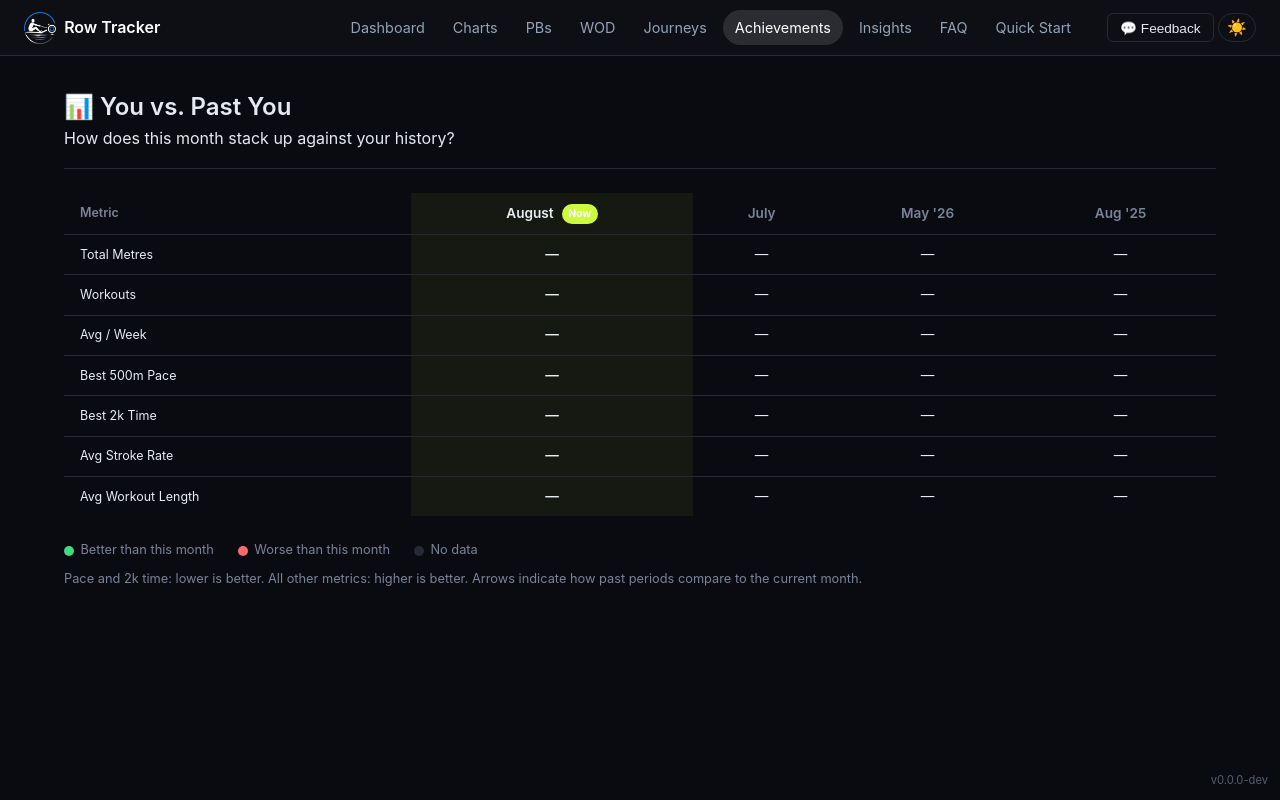
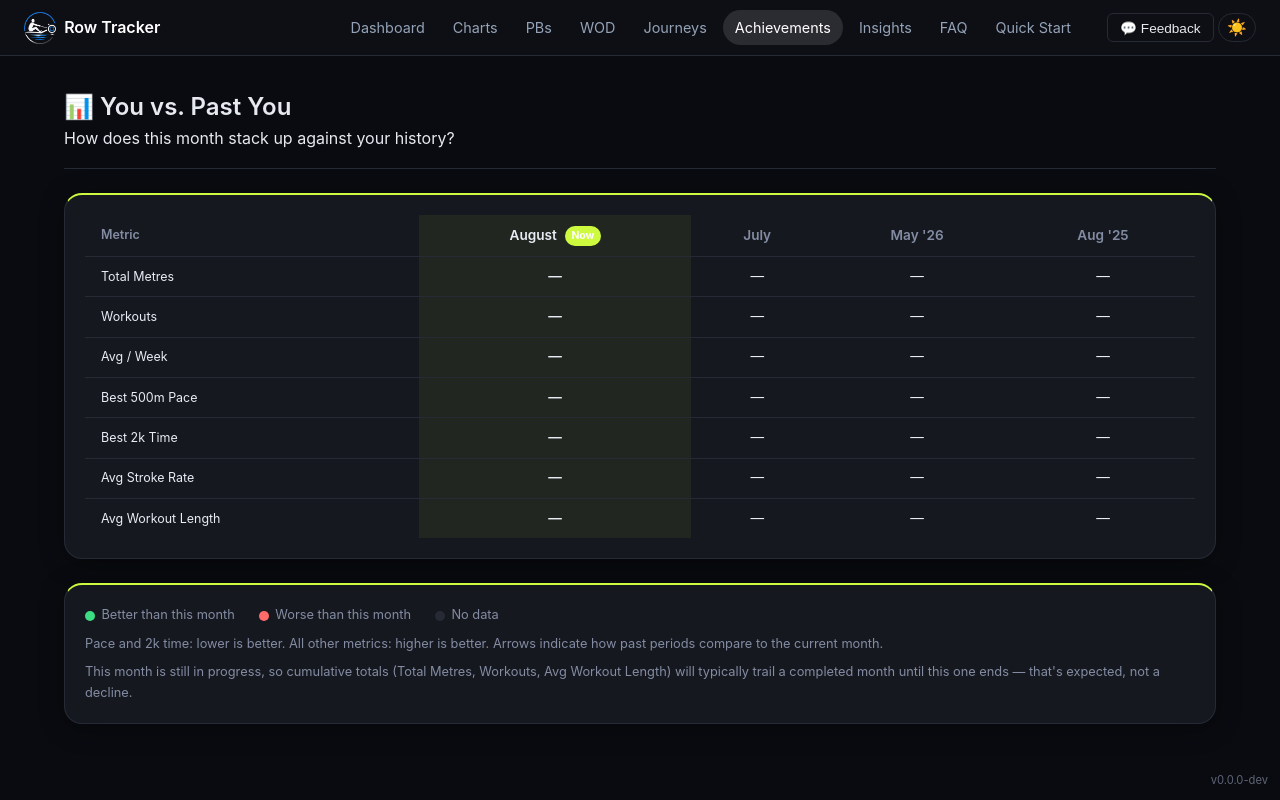
Before and after one commit to dsubtle1/row-tracker, a Flask app: page /gamification/versus in a window 1280 px wide. Run offline with Flask 3, Linux system fonts and the light colour scheme; data that the repository does not hold is empty; some libraries are stand-ins or nearby versions.

Commit message:
v0.31.0: fix Versus/Challenge/PB-staleness display bugs, branded 404, contrast fixes
Found via a full design review: the "You vs. Past You" delta arrows were
inverted (comparing this month backwards against past periods), exceeding a
Season Challenge target rendered negative "m to go"/"daily needed" figures
instead of a win, and the PB stale badge fired on every card once an account
had years of history since the 90-day threshold never re-tiered. Also fixes
two measured WCAG AA contrast failures (light-theme accent text, dark-theme
compare-bar muted text), replaces the raw Flask 404 with a branded page, and
gives the previously-unstyled .card/.card-body base (used by Challenges,
Versus, Export, Goals, and the Achievements hub) real styling plus a signature
accent-colored top edge.

```diff
--- a/app.py
+++ b/app.py
@@ -201,6 +201,13 @@ def create_app():
         response.headers["Cache-Control"] = "no-cache"
         return response
 
+    # A mistyped or stale-bookmarked URL otherwise fell through to Flask's
+    # raw unstyled Werkzeug "Not Found" page — no nav, no theme, no way
+    # back into the app.
+    @app.errorhandler(404)
+    def not_found(error):
+        return render_template("404.html"), 404
+
     # ---------------------------------------------------------------- scheduler
     # Skipped under TESTING — a real BackgroundScheduler thread has no
     # business running against a throwaway test database, and every test
--- a/blueprints/gamification.py
+++ b/blueprints/gamification.py
@@ -80,10 +80,20 @@ def _attach_badge_display(badges):
         badge.progress = None if badge.earned_date else get_badge_progress(badge.badge_key)
 
 def _get_stale_pbs():
-    cutoff = date.today() - timedelta(days=90)
+    """PBs due for a retest (90 days - 1 year old).
+
+    Bounded on both ends: under 90 days isn't stale yet, and over a year
+    isn't a "nudge" anymore — see PersonalBest.staleness_tier. Without the
+    upper bound, every PB on a multi-year account nudges forever, which
+    defeats the point of a nudge list.
+    """
+    today = date.today()
+    lower_cutoff = today - timedelta(days=365)
+    upper_cutoff = today - timedelta(days=90)
     return PersonalBest.query.filter(
         PersonalBest.achieved_date != None,
-        PersonalBest.achieved_date < cutoff
+        PersonalBest.achieved_date < upper_cutoff,
+        PersonalBest.achieved_date >= lower_cutoff,
     ).all()
 
 def _get_gamification_stats():
@@ -521,7 +531,9 @@ def _get_challenges():
         Workout.workout_date <= today,
     ).scalar() or 0
     q_pct = min(round((q_metres / QUARTER_TARGET) * 100, 1), 100)
-    daily_needed = round((QUARTER_TARGET - q_metres) / days_remaining) if days_remaining > 0 else 0
+    q_remaining = max(QUARTER_TARGET - q_metres, 0)
+    q_exceeded = q_metres > QUARTER_TARGET
+    daily_needed = round(q_remaining / days_remaining) if days_remaining > 0 else 0
     on_pace_daily = round(QUARTER_TARGET / days_in_q)
 
     # ── 2. PB season — attempt all 8 categories this quarter ──────────────
@@ -557,6 +569,8 @@ def _get_challenges():
         Workout.workout_date <= today,
     ).scalar() or 0
     month_pct = min(round((month_metres / MONTH_TARGET) * 100, 1), 100)
+    month_remaining = max(MONTH_TARGET - month_metres, 0)
+    month_exceeded = month_metres > MONTH_TARGET
     month_days_remaining = (
         date(today.year, today.month % 12 + 1, 1) - timedelta(days=1) - today
     ).days if today.month < 12 else (date(today.year, 12, 31) - today).days
@@ -571,6 +585,9 @@ def _get_challenges():
             "target":        QUARTER_TARGET,
             "achieved":      q_metres,
             "pct":           q_pct,
+            "remaining":     q_remaining,
+            "exceeded":      q_exceeded,
+            "overshoot_multiple": round(q_metres / QUARTER_TARGET, 1) if q_exceeded else None,
             "daily_needed":  daily_needed,
             "on_pace_daily": on_pace_daily,
             "on_pace":       q_metres >= round(QUARTER_TARGET * (days_elapsed / days_in_q)),
@@ -595,6 +612,9 @@ def _get_challenges():
             "target":        MONTH_TARGET,
             "achieved":      month_metres,
             "pct":           month_pct,
+            "remaining":     month_remaining,
+            "exceeded":      month_exceeded,
+            "overshoot_multiple": round(month_metres / MONTH_TARGET, 1) if month_exceeded else None,
             "days_remaining": month_days_remaining,
             "month_name":    today.strftime("%B"),
         },
@@ -1123,10 +1143,16 @@ def _get_versus_data():
             if fmt == "metres" and isinstance(display, int):
                 display = f"{display:,}"
 
-            # Delta vs this_month (skip for this_month itself)
+            # Delta of THIS column vs this_month (skip for this_month itself).
+            # diff is "this column's value minus this month's value": a
+            # positive diff means the column outperformed this month on a
+            # higher-is-better metric. Previously computed the other way
+            # around (this_month minus raw), which inverted every label —
+            # e.g. a past month with far more metres than the partial
+            # current month was marked "worse than this month".
             delta = None
             if col != "this_month" and this_val is not None and raw is not None:
-                diff = this_val - raw
+                diff = raw - this_val
                 if lower_is_better:
                     delta = "better" if diff < 0 else ("worse" if diff > 0 else "same")
                 else:
--- a/static/css/main.css
+++ b/static/css/main.css
@@ -10,7 +10,11 @@
   --color-surface-2:  #1e212b;
   --color-border:     #262a35;
   --color-text:       #e6e9ef;
-  --color-text-muted: #7a8399;
+  /* Brightened from #7a8399 — that value only cleared 4.2:1 against the
+     lighter --color-surface-2 panels (e.g. the workout-compare bar), below
+     the 4.5:1 AA minimum for normal text. This clears 4.5:1 against every
+     surface tone in the app. */
+  --color-text-muted: #838ca3;
   --color-accent:     #cdfa3f;
   --color-accent-2:   #e2ff85;
   --color-teal:       var(--color-accent);
@@ -37,8 +41,12 @@
   --color-nav-bg:       #1e293b;
   /* Same hue as the dark-theme neon accent (~75°), darkened for
      sufficient contrast against a light background. --color-teal
-     (defined in :root) resolves through this automatically. */
-  --color-accent:       #67840b;
+     (defined in :root) resolves through this automatically.
+     Darkened further from #67840b (3.93-4.30:1, below the 4.5:1 AA
+     minimum for text) to #5a7209 (~5.4:1 against white/light surfaces) —
+     this is used as text color (links, .section-link, .pb-shortcut-card)
+     as well as backgrounds/borders, so it must clear text contrast. */
+  --color-accent:       #5a7209;
   --color-accent-2:     #516808;
 
   /* Variables used as fallbacks in later-phase components */
@@ -186,6 +194,26 @@ code {
   font-weight: 600;
 }
 
+/* ---- Card (generic) ----
+   Several pages (challenges, versus, export, goals, hub) build sections
+   from class="card"/"card-body" directly, but no base rule ever styled
+   them — they rendered with no background, border, or shadow at all,
+   invisible against the page. Also gives this family its own signature
+   (a slim accent-colored top edge) rather than reusing the plain
+   thin-border-plus-shadow recipe every other card class already repeats. */
+.card {
+  background: var(--color-surface);
+  border: 1px solid var(--color-border);
+  border-top: 2px solid var(--color-accent);
+  border-radius: var(--radius);
+  box-shadow: var(--card-shadow);
+  overflow: hidden;
+}
+
+.card .card-body {
+  padding: 1.25rem;
+}
+
 /* ---- Status Card ---- */
 .status-card {
   background: var(--color-surface);
@@ -272,6 +300,12 @@ code {
   color: var(--color-amber);
   margin-top: 0.5rem;
   font-style: italic;
+}
+
+.pb-stale-note {
+  font-size: 0.75rem;
+  color: var(--color-text-muted);
+  margin-top: 0.5rem;
 }
 
 /* ---- Detail Grid ---- */
@@ -1746,6 +1780,11 @@ code {
 }
 .progress-track--lg { height: 12px; }
 .progress-fill--complete { background: var(--color-success, #3ddc84); }
+.challenge-exceeded-note {
+  font-size: 0.9rem;
+  font-weight: 600;
+  color: var(--color-success, #3ddc84);
+}
 .challenge-detail-row {
   display: flex;
   gap: 2rem;
@@ -2396,6 +2435,12 @@ code {
   background: var(--color-surface);
   border-color: var(--color-border);
   color: var(--color-text);
+}
+
+/* The shorthand border-color reset above overwrites .card's accent-colored
+   top edge (it recolors all four sides); restore just the top. */
+[data-theme="light"] .card {
+  border-top-color: var(--color-accent);
 }
 
 /* Text that used hardcoded light-text fallbacks */
--- a/templates/gamification/versus.html
+++ b/templates/gamification/versus.html
@@ -61,6 +61,11 @@
       Pace and 2k time: lower is better. All other metrics: higher is better.
       Arrows indicate how past periods compare to the current month.
     </p>
+    <p class="text-muted small mt-2">
+      This month is still in progress, so cumulative totals (Total Metres, Workouts,
+      Avg Workout Length) will typically trail a completed month until this one ends —
+      that's expected, not a decline.
+    </p>
   </div>
 </div>
 
--- a/templates/tracker/faq.html
+++ b/templates/tracker/faq.html
@@ -179,7 +179,7 @@
       <details class="faq-item">
         <summary class="faq-question">What does the "stale PB" warning mean?</summary>
         <div class="faq-answer">
-          If a personal best hasn't been improved in 90 or more days, Row Tracker flags it as stale and shows a nudge on the Achievements hub. It's a reminder to test that category again.
+          If a personal best hasn't been improved in 90 days to a year, Row Tracker flags it as stale — an amber badge on the PBs page and a nudge on the Achievements hub — as a reminder to test that category again. Past a year, the alarm treatment stops being useful, so it becomes a quiet "last tested N years ago" note on the PBs page instead, with no ongoing nudge.
         </div>
       </details>
 
--- a/templates/tracker/faq_template.html
+++ b/templates/tracker/faq_template.html
@@ -172,7 +172,7 @@
       <details class="faq-item">
         <summary class="faq-question">What does the "stale PB" warning mean?</summary>
         <div class="faq-answer">
-          If a personal best hasn't been improved in 90 or more days, Row Tracker flags it as stale and shows a nudge on the Achievements hub. It's a reminder to test that category again.
+          If a personal best hasn't been improved in 90 days to a year, Row Tracker flags it as stale — an amber badge on the PBs page and a nudge on the Achievements hub — as a reminder to test that category again. Past a year, the alarm treatment stops being useful, so it becomes a quiet "last tested N years ago" note on the PBs page instead, with no ongoing nudge.
         </div>
       </details>
 
--- a/templates/tracker/pb.html
+++ b/templates/tracker/pb.html
@@ -9,15 +9,17 @@
 {% if pbs %}
 <div class="pb-grid">
   {% for pb in pbs %}
-  <div class="pb-card {% if pb.is_stale %}pb-stale{% endif %}">
+  <div class="pb-card {% if pb.staleness_tier == 1 %}pb-stale{% endif %}">
     <div class="pb-category">{{ pb.category }}</div>
     <div class="pb-value">{{ pb.value_formatted }}</div>
     <div class="pb-date">{{ pb.achieved_date }}</div>
     {% if pb.delta_seconds %}
       <div class="pb-delta positive">▲ {{ pb.delta_seconds }}s improvement</div>
     {% endif %}
-    {% if pb.is_stale %}
+    {% if pb.staleness_tier == 1 %}
       <div class="pb-stale-badge">{{ pb.days_since_achieved }}d old — time to test</div>
+    {% elif pb.staleness_tier == 2 %}
+      <div class="pb-stale-note">Last tested {{ (pb.days_since_achieved / 365) | round(1) }} years ago</div>
     {% endif %}
     <button type="button" class="btn btn-ghost btn-sm pb-progression-btn"
             onclick="openPbProgressionModal('{{ pb.category }}')">
```
Also changed, not shown: models.py (+14 -2 lines), templates/404.html (added, +14 -0 lines), templates/gamification/challenges.html (+20 -2 lines), tests/test_app.py (added, +8 -0 lines), tests/test_gamification_routes.py (+53 -0 lines), tests/test_models.py (+21 -1 lines), CHANGELOG.md, README.md, 2 other files.
